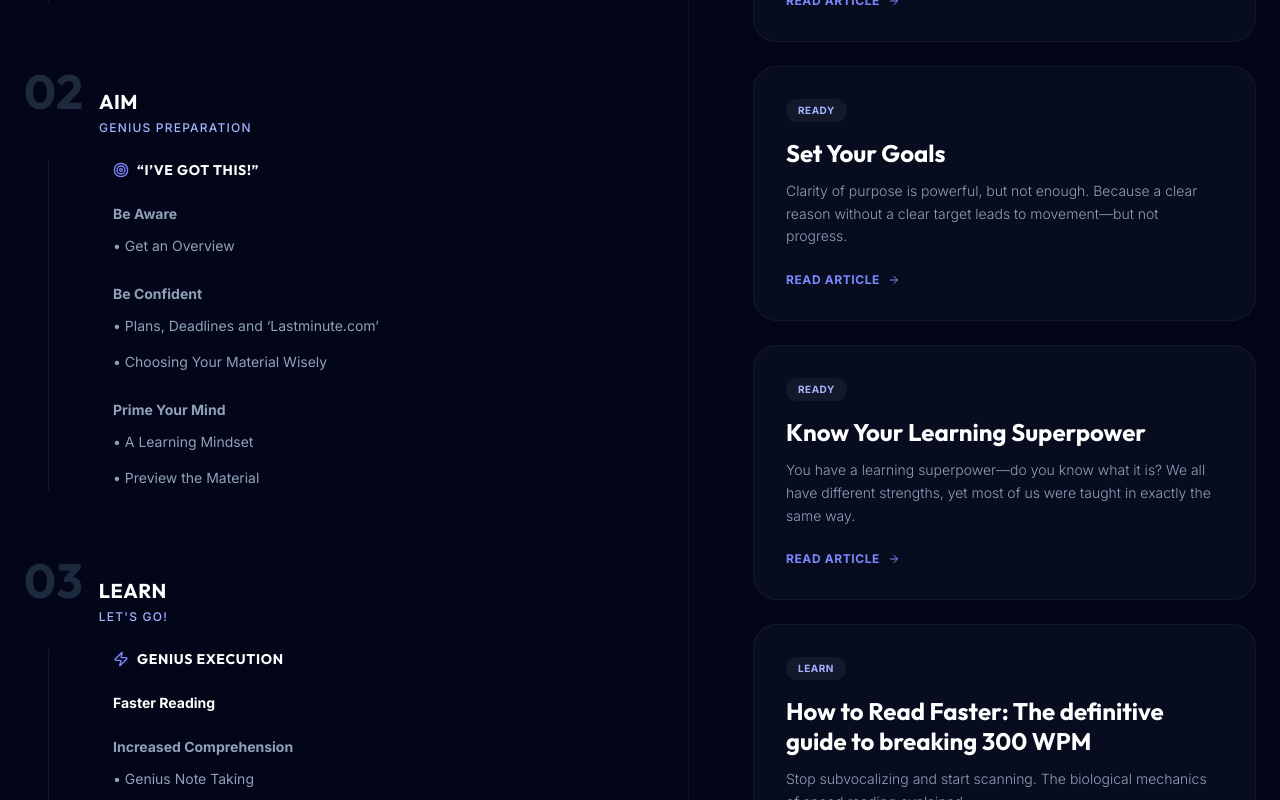
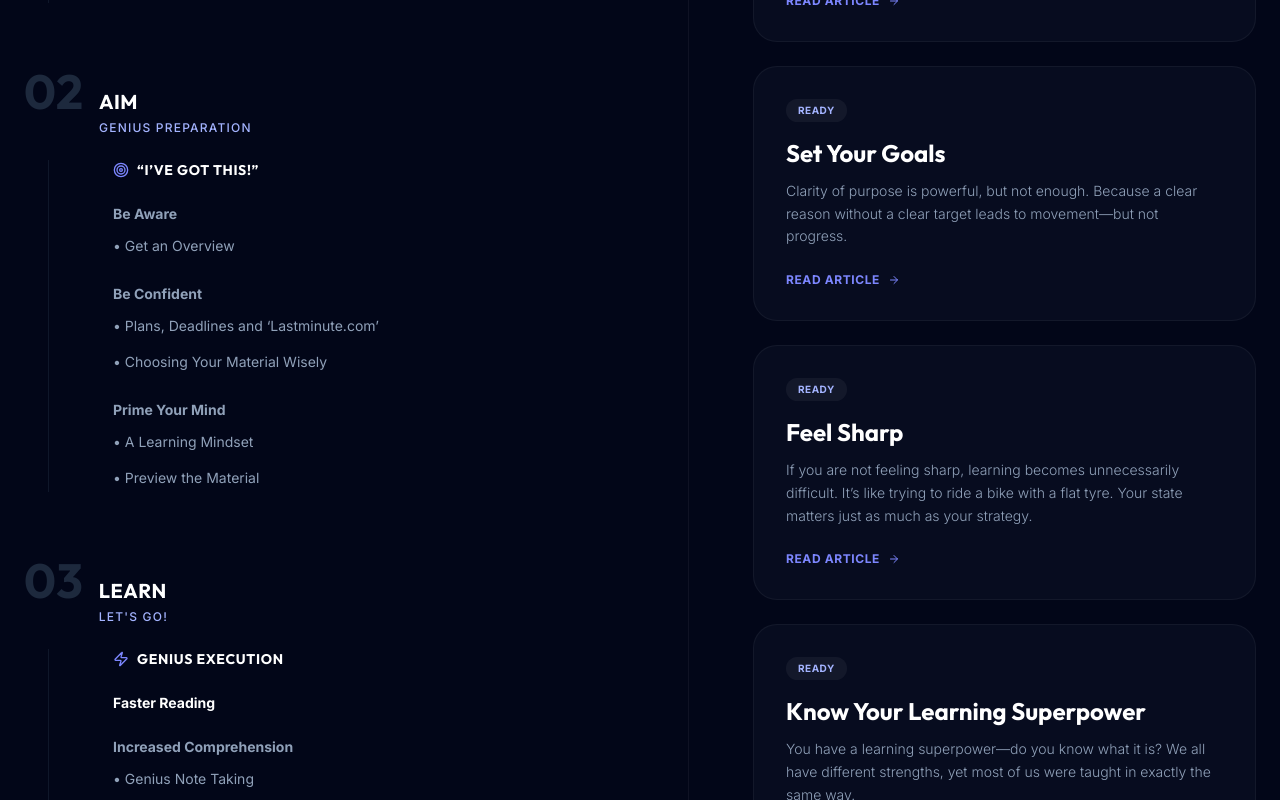
Before and after one commit to richardvanderkolk/the-rogue-puffin, a Next.js app: page /blog in a window 1280 px wide. Shown: the part 824-1624 px from the top of the page. Built offline with nearby package versions, Linux system fonts and the light colour scheme.

Commit message:
Add Feel Sharp article

```diff
--- a/src/app/blog/page.tsx
+++ b/src/app/blog/page.tsx
@@ -62,7 +62,9 @@ export default async function BlogPage() {
                                                     <li className="text-sm text-slate-400 hover:text-white transition-colors cursor-pointer block py-1">
                                                         <Link href="/blog/know-your-learning-superpower">• Know Your Learning ‘Superpower’</Link>
                                                     </li>
-                                                    <li className="text-sm text-slate-400 hover:text-white transition-colors cursor-pointer block py-1">• Feel Sharp</li>
+                                                    <li className="text-sm text-slate-400 hover:text-white transition-colors cursor-pointer block py-1">
+                                                        <Link href="/blog/feel-sharp">• Feel Sharp</Link>
+                                                    </li>
                                                     <li className="text-sm text-slate-400 hover:text-white transition-colors cursor-pointer block py-1">• Create Your Learning Lab</li>
                                                 </ul>
                                             </div>
--- a/src/data/articles.ts
+++ b/src/data/articles.ts
@@ -461,6 +461,159 @@ export const articles: Article[] = [
         `
     },
     {
+        slug: "feel-sharp",
+        title: "Feel Sharp",
+        category: "READY",
+        excerpt: "If you are not feeling sharp, learning becomes unnecessarily difficult. It’s like trying to ride a bike with a flat tyre. Your state matters just as much as your strategy.",
+        content: `
+            <p class="lead text-xl text-slate-300 mb-8 leading-relaxed">If you are not feeling sharp, learning becomes unnecessarily difficult. It’s like trying to ride a bike with a flat tyre. You can still move—but it takes far more effort than it should.</p>
+
+            <p>Most people focus on techniques.</p>
+            <p class="font-medium text-white mb-8">But your state matters just as much as your strategy.</p>
+
+            <h2 class="text-2xl font-bold text-white mt-12 mb-6">Your Body Affects Your Mind</h2>
+            <p>Try something simple.</p>
+            <ul class="space-y-2 my-6 text-slate-300">
+                <li>Stand up straight.</li>
+                <li>Shoulders back.</li>
+                <li>Take a deep breath.</li>
+                <li>Smile.</li>
+            </ul>
+            <p>Now try to feel genuinely low or discouraged.</p>
+            <p class="font-medium text-indigo-300 my-6">👉 It’s not easy.</p>
+
+            <p>Now reverse it:</p>
+            <ul class="space-y-2 my-6 text-slate-400 italic border-l-2 border-slate-700 pl-4">
+                <li>Slouch</li>
+                <li>Shallow breathing</li>
+                <li>Look down</li>
+            </ul>
+            <p>Your state shifts quickly.</p>
+
+            <p class="mt-8">This isn’t complicated. Your physiology affects:</p>
+            <ul class="list-disc pl-6 space-y-2 my-6 text-slate-300">
+                <li>Focus</li>
+                <li>Energy</li>
+                <li>Emotion</li>
+            </ul>
+            <p class="font-bold text-white">And all three affect your ability to learn.</p>
+
+            <h2 class="text-2xl font-bold text-white mt-12 mb-6">The Foundations of Feeling Sharp</h2>
+            <p>You don’t need optimisation.</p>
+            <p class="text-lg text-indigo-300 font-medium mb-8">You need consistency in a few basics.</p>
+
+            <div class="grid grid-cols-1 md:grid-cols-2 gap-6 my-10">
+                <div class="bg-slate-900/40 border border-slate-800 rounded-2xl p-6">
+                    <h3 class="text-xl font-bold text-indigo-300 mb-4">Sleep</h3>
+                    <p class="text-slate-300 mb-4">Sleep is not optional for effective learning. When you are sleep-deprived:</p>
+                    <ul class="list-disc pl-5 space-y-2 text-slate-400 mb-4 text-sm">
+                        <li>Focus drops</li>
+                        <li>Memory weakens</li>
+                        <li>Problem-solving slows</li>
+                    </ul>
+                    <p class="text-sm font-medium text-white">Sleep is also when your brain consolidates what you’ve learned. Without it, learning doesn’t stick.</p>
+                </div>
+
+                <div class="bg-slate-900/40 border border-slate-800 rounded-2xl p-6">
+                    <h3 class="text-xl font-bold text-indigo-300 mb-4">Hydration</h3>
+                    <p class="text-slate-300 mb-4">Your brain depends on water. Even mild dehydration can lead to:</p>
+                    <ul class="list-disc pl-5 space-y-2 text-slate-400 mb-4 text-sm">
+                        <li>Fatigue</li>
+                        <li>Brain fog</li>
+                        <li>Reduced concentration</li>
+                    </ul>
+                    <p class="text-sm font-medium text-white">Many people try to push through this—when the solution is simply to drink more water.</p>
+                </div>
+
+                <div class="bg-slate-900/40 border border-slate-800 rounded-2xl p-6">
+                    <h3 class="text-xl font-bold text-indigo-300 mb-4">Nutrition</h3>
+                    <p class="text-slate-300 mb-4">Food is fuel. Some foods support sustained energy:</p>
+                    <ul class="list-disc pl-5 space-y-2 text-slate-400 mb-4 text-sm">
+                        <li>Whole foods</li>
+                        <li>Fruits and vegetables</li>
+                        <li>Balanced meals</li>
+                    </ul>
+                    <div class="mt-4 pt-4 border-t border-slate-800">
+                        <p class="text-slate-400 text-sm mb-2">Others create spikes and crashes (sugary snacks, processed foods).</p>
+                        <p class="text-sm font-medium text-white">The short-term boost is usually followed by a drop.</p>
+                    </div>
+                </div>
+
+                <div class="bg-slate-900/40 border border-slate-800 rounded-2xl p-6">
+                    <h3 class="text-xl font-bold text-indigo-300 mb-4">Movement</h3>
+                    <p class="text-slate-300 mb-4">You don’t need an intense fitness routine. But regular movement:</p>
+                    <ul class="list-disc pl-5 space-y-2 text-slate-400 mb-4 text-sm">
+                        <li>Improves blood flow</li>
+                        <li>Increases focus</li>
+                        <li>Supports memory</li>
+                    </ul>
+                    <p class="text-sm font-medium text-white">Even a short walk can reset your mind.</p>
+                </div>
+            </div>
+
+            <h2 class="text-2xl font-bold text-white mt-12 mb-6">A Simple 7-Day Reset</h2>
+            <p>Try this for one week:</p>
+            <div class="my-8 p-6 bg-indigo-950/20 border border-indigo-500/20 rounded-2xl">
+                <ul class="space-y-4 font-medium text-white">
+                    <li class="flex items-center gap-3"><span class="text-indigo-500">✓</span> 8 hours of sleep</li>
+                    <li class="flex items-center gap-3"><span class="text-indigo-500">✓</span> 2 litres of water</li>
+                    <li class="flex items-center gap-3"><span class="text-indigo-500">✓</span> 15 minutes of movement</li>
+                    <li class="flex items-center gap-3"><span class="text-indigo-500">✓</span> 20 minutes of reading</li>
+                    <li class="flex items-center gap-3"><span class="text-indigo-500">✓</span> Write down 5 things you’re grateful for</li>
+                </ul>
+            </div>
+            <p>Not extreme. Just consistent.</p>
+            <p class="font-bold text-indigo-300 my-6">Then observe the difference.</p>
+
+            <h2 class="text-2xl font-bold text-white mt-12 mb-6">Why This Matters More Than You Think</h2>
+            <p>Most people try to fix learning by changing technique.</p>
+            <p>But if your baseline state is low, everything feels harder.</p>
+            <blockquote class="pl-6 border-l-4 border-indigo-500 bg-slate-900/40 p-6 rounded-r-2xl font-medium text-white italic my-8">
+                Improving your state doesn’t just help a little. It changes how learning feels.
+            </blockquote>
+
+            <h2 class="text-2xl font-bold text-white mt-12 mb-6">Using AI to Support Your Energy and Focus</h2>
+            <p>This might not be obvious—but AI can help here too.</p>
+
+            <div class="my-8 rounded-2xl overflow-hidden border border-slate-800">
+                <div class="bg-slate-900 border-b border-slate-800 px-6 py-4">
+                    <p class="text-xs font-bold text-slate-500 uppercase tracking-widest">Try These AI Prompts</p>
+                </div>
+                <div class="p-6 bg-slate-950/50 space-y-6">
+                    <div>
+                        <p class="text-slate-300 font-medium mb-1">“Create a simple daily routine that supports focus and learning.”</p>
+                    </div>
+                    <div>
+                        <p class="text-slate-300 font-medium mb-1">“Based on my schedule, how can I structure my day to feel more mentally sharp?”</p>
+                    </div>
+                    <div>
+                        <p class="text-slate-300 font-medium mb-1">“Give me a simple pre-study routine to improve focus.”</p>
+                    </div>
+                </div>
+            </div>
+            <p>Again, not outsourcing—but supporting.</p>
+
+            <h2 class="text-2xl font-bold text-white mt-12 mb-6">Final Thought</h2>
+            <p>You don’t need perfect conditions to learn.</p>
+            <p>But you do need to remove unnecessary friction.</p>
+            <p class="text-lg font-bold text-white mt-6 mb-12">Because when your mind is clear and your energy is steady, learning becomes far more natural.</p>
+
+            <hr class="border-slate-800 my-16" />
+
+            <h3 class="text-xl font-bold text-white mb-6">Continue Your Journey</h3>
+            <div class="grid grid-cols-1 sm:grid-cols-2 gap-6">
+                <a href="/blog/create-your-learning-lab" class="block p-6 rounded-2xl bg-slate-900/40 border border-white/5 hover:border-indigo-500/30 hover:bg-slate-900 transition-all group">
+                    <p class="text-xs font-bold text-slate-500 uppercase tracking-widest mb-2">Next up in READY</p>
+                    <h4 class="text-lg font-bold text-white group-hover:text-indigo-300 transition-colors">Create Your Learning Lab<span class="text-indigo-500 ml-1">→</span></h4>
+                </a>
+                <a href="/rogue-session" class="block p-6 rounded-2xl bg-slate-900/40 border border-white/5 hover:border-indigo-500/30 hover:bg-slate-900 transition-all group">
+                    <p class="text-xs font-bold text-slate-500 uppercase tracking-widest mb-2">Apply These Concepts</p>
+                    <h4 class="text-lg font-bold text-white group-hover:text-indigo-300 transition-colors">The Rogue Session<span class="text-indigo-500 ml-1">→</span></h4>
+                </a>
+            </div>
+        `
+    },
+    {
         slug: "know-your-learning-superpower",
         title: "Know Your Learning Superpower",
         category: "READY",
```
